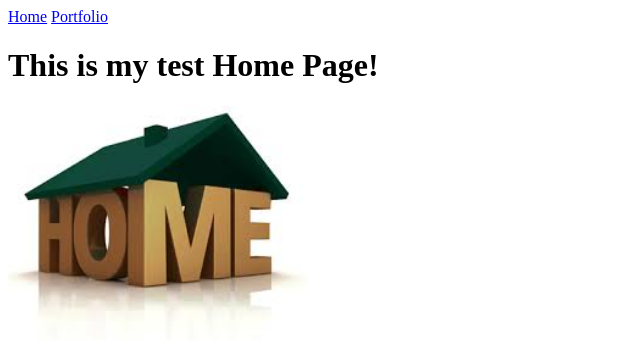
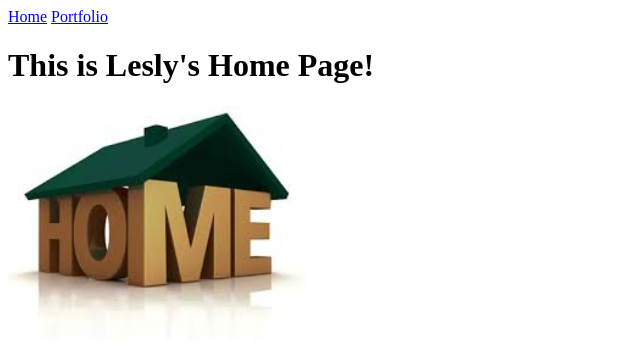
Before and after one commit to leslyarline/leslyarline.github.io, a plain HTML site: page my_website/index.html in a window 1280 px wide. Shown: the whole page, without its empty margins (0-640 px from the left). Drawn offline with Linux system fonts and the light colour scheme.

Commit message:
Changed the heading

```diff
--- a/my_website/index.html
+++ b/my_website/index.html
@@ -7,7 +7,7 @@
   <body>
     <a href="index.html">Home</a>
     <a href="portfolio.html">Portfolio</a>
-    <h1>This is my test Home Page!</h1>
+    <h1>This is Lesly's Home Page!</h1>
     <img src="images/home.jpg" height="250">
   </body>
 </html>
```
